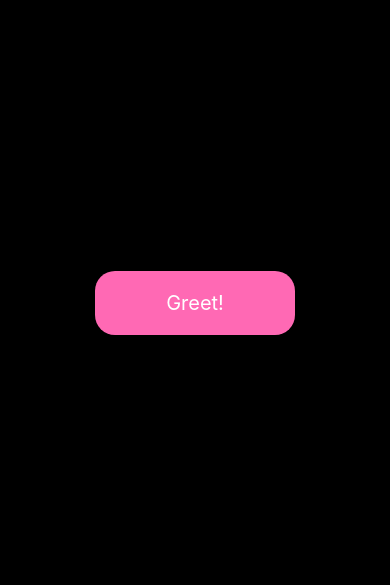
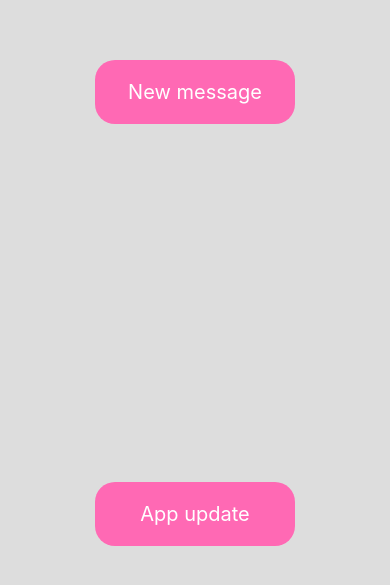
Before and after one commit to GabrielDelight/React-native-notifee, a React Native app: screen / in a window 390 px wide. Shown: the part 119-704 px from the top of the page. Built offline with nearby package versions, Linux system fonts and the light colour scheme; what @react-native-firebase/messaging would draw is missing.

Commit message:
Init commit

```diff
--- a/src/App.js
+++ b/src/App.js
@@ -5,9 +5,15 @@ import notifee from "@notifee/react-native";
 const App = () => {
   async function onTriggerHandler(){
     await notifee.displayNotification({
-      id: "1234",
-      title: `New notification`,
-      body: "Greetings! How are you faring today?",
+      id: "1",
+      title: `New message in chat`,
+      body: "You received a new message from Mike.",
+    });
+
+    await notifee.displayNotification({
+      id: "2",
+      title: `App update`,
+      body: "Please update your app from the App Store as it is outdated.",
     });
   }
 
@@ -15,7 +21,10 @@ const App = () => {
   return (
     <View style={styles.body}>
       <TouchableOpacity style={styles.button} onPress={onTriggerHandler} >
-        <Text style={styles.btn_text}>Greet!</Text>
+        <Text style={styles.btn_text}>New message</Text>
+      </TouchableOpacity>
+      <TouchableOpacity style={styles.button} onPress={onTriggerHandler} >
+        <Text style={styles.btn_text}>App update</Text>
       </TouchableOpacity>
     </View>
   )
@@ -25,10 +34,11 @@ export default App
 
 const styles = StyleSheet.create({
   body: {
-    backgroundColor: "black",
+    backgroundColor: "#ddd",
     flex: 1,
     justifyContent: "center",
-    alignItems: "center"
+    alignItems: "center",
+    justifyContent: "space-around"
   },
   button: {
     width: 200,
```
